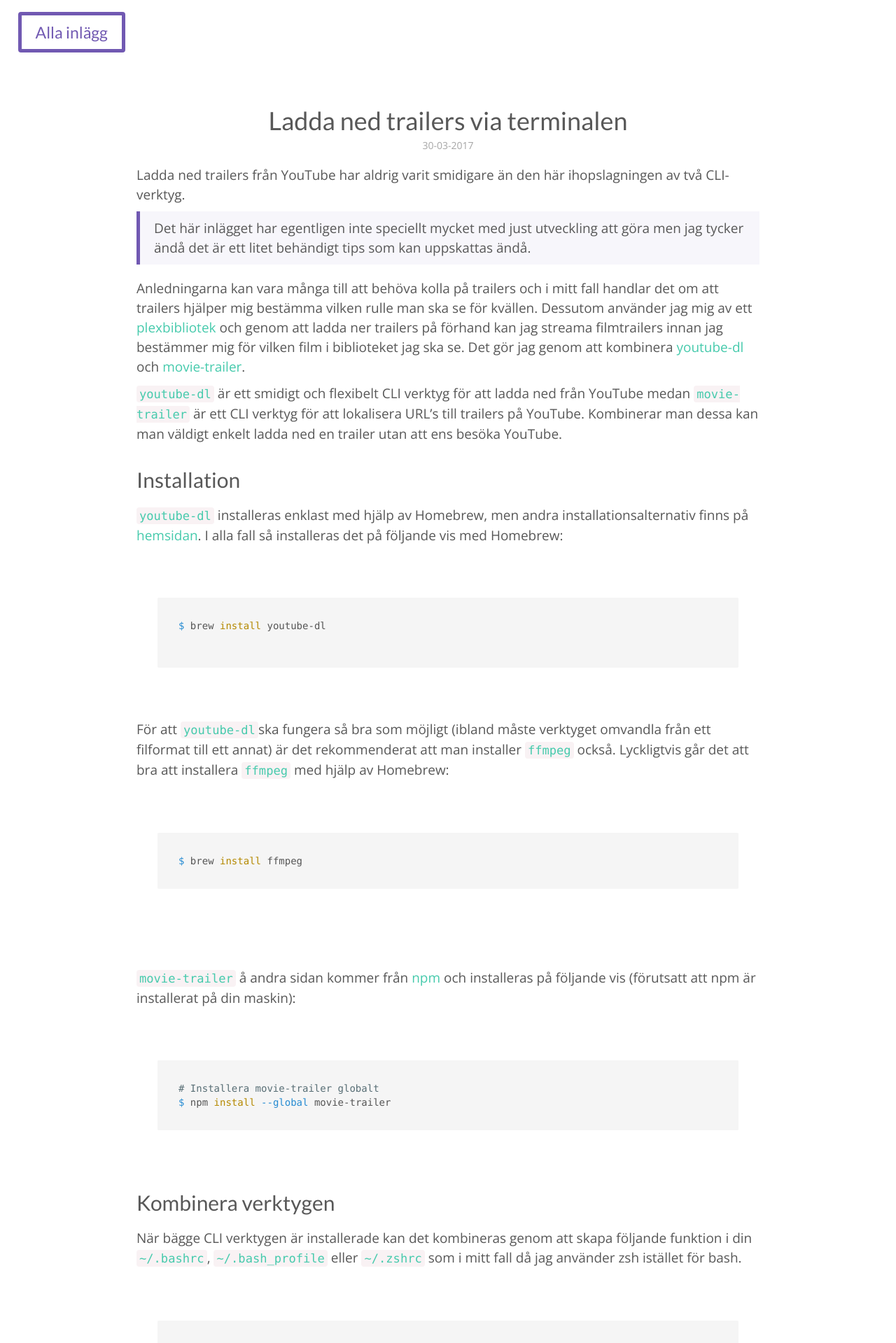
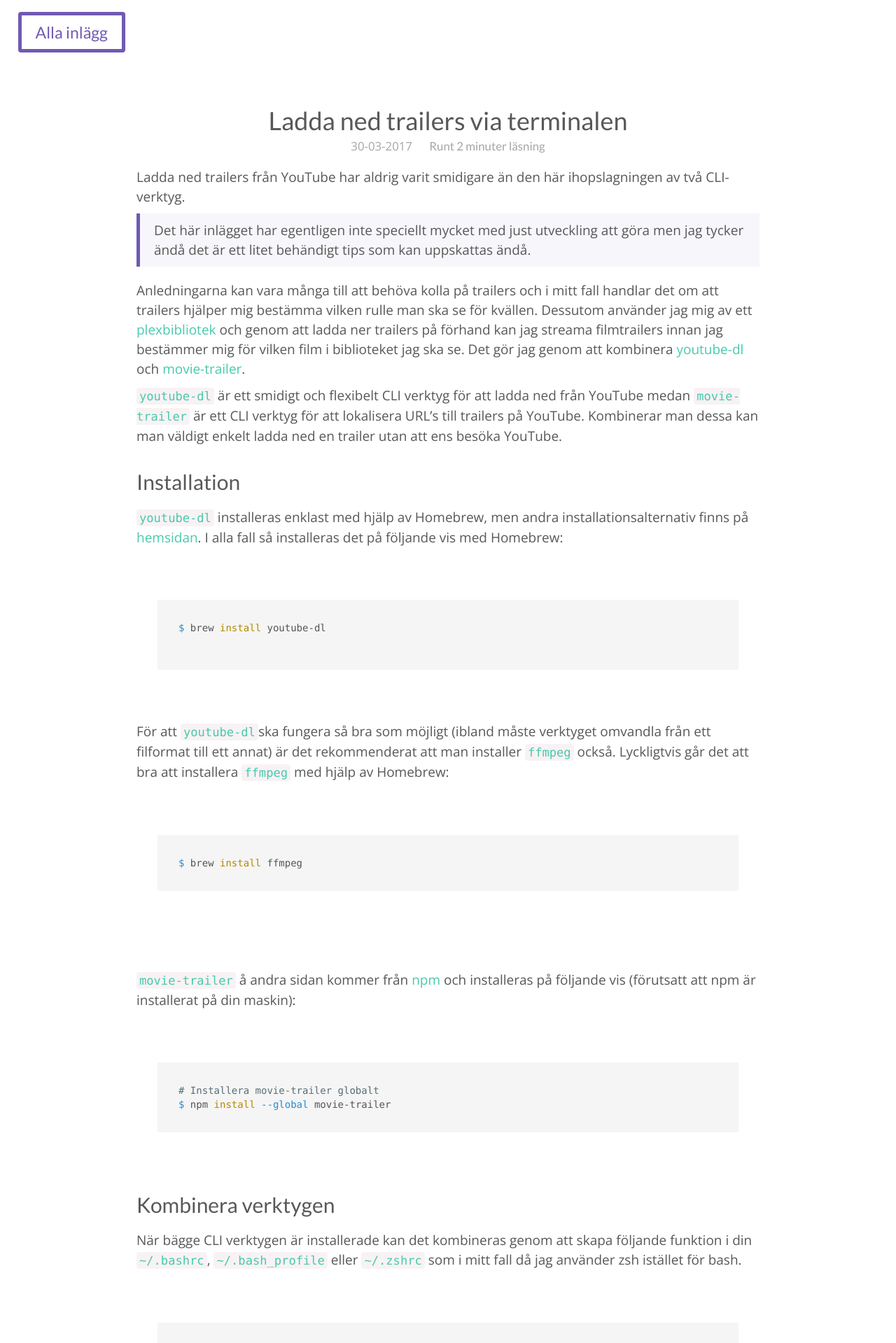
Before and after one commit to danielv14/danielv14.github.io, a Jekyll site: the page built from _posts/2017-03-30-ladda-ned-trailers-via-terminalen.md, in a window 1280 px wide. Shown: the top 1919 px of the page at 70% size. Built offline with Jekyll 4.4.1, drawn with Linux system fonts in a browser that asks for light colours.

Commit message:
Added reading-time as a partial for posts
Post view now displays aprox reading time

```diff
--- /dev/null
+++ b/_includes/_reading-time.html
@@ -0,0 +1,6 @@
+{% assign words = content | number_of_words %}
+{% if words < 360 %}
+1 minuts läsning
+{% else %}
+Runt {{ words | divided_by:180 }} minuter läsning
+{% endif %}
--- a/_layouts/post.html
+++ b/_layouts/post.html
@@ -11,7 +11,14 @@
   <div class="container">
     <article class="content col-md-10 col-md-offset-1">
       <h1 class="title text-center">{{ page.title }}</h1>
-      <h4 class="date text-center">{{ page.date | date: "%d-%m-%Y" }}</h4>
+      <h4 class="post-info text-center">
+        <span class="date">
+          {{ page.date | date: "%d-%m-%Y" }}
+        </span>
+        <span class="reading-time">
+          {% include _reading-time.html %}
+        </span>
+      </h4>
       {{ content }}
     </article>
   </div>
--- a/_sass/6-layouts/_post.scss
+++ b/_sass/6-layouts/_post.scss
@@ -6,10 +6,13 @@
     // font-size: 5rem;
   }
 
-  .date {
+  .post-info {
     color: lighten($color-fifth, 30%);
-    font-size: 1em;
+    font-size: 1.2em;
     margin-top: 0;
+    span {
+      margin: 10px;
+    }
   }
 
   article {
@@ -24,3 +27,13 @@
   padding-top: 3rem;
   padding-bottom: 3rem;
 }
+
+@include mq-max($screen-sm) {
+  section.post {
+    .post-info {
+      span {
+        display: block;
+      }
+    }
+  }
+}
```
